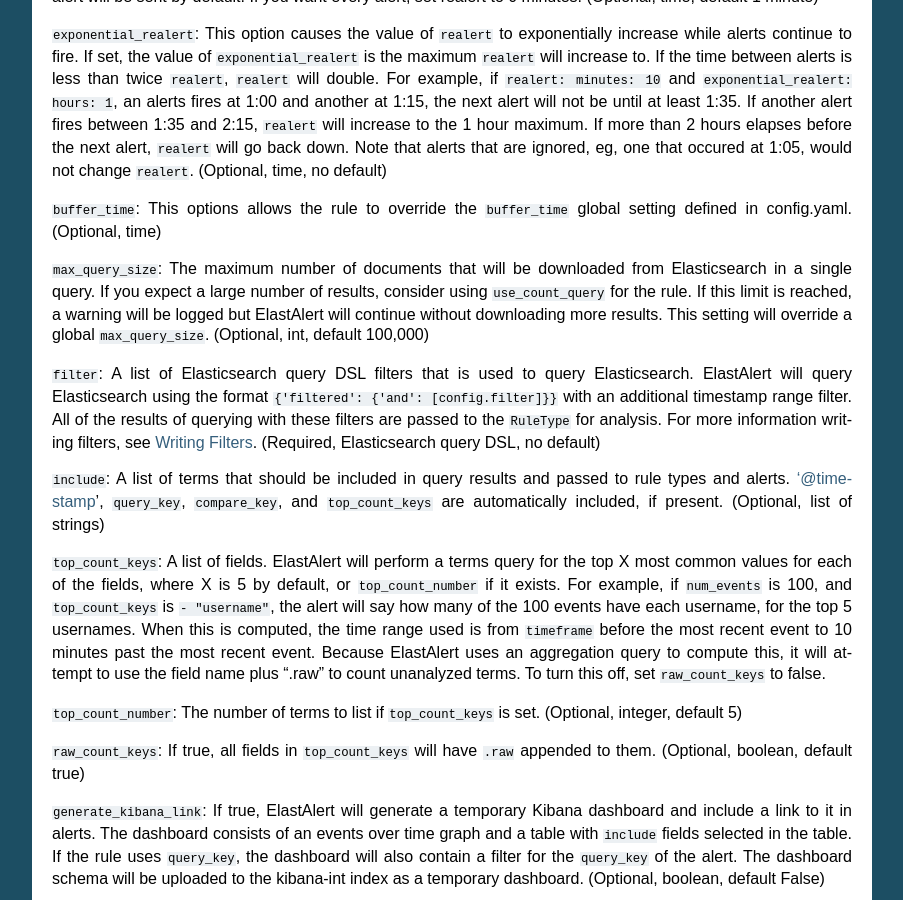
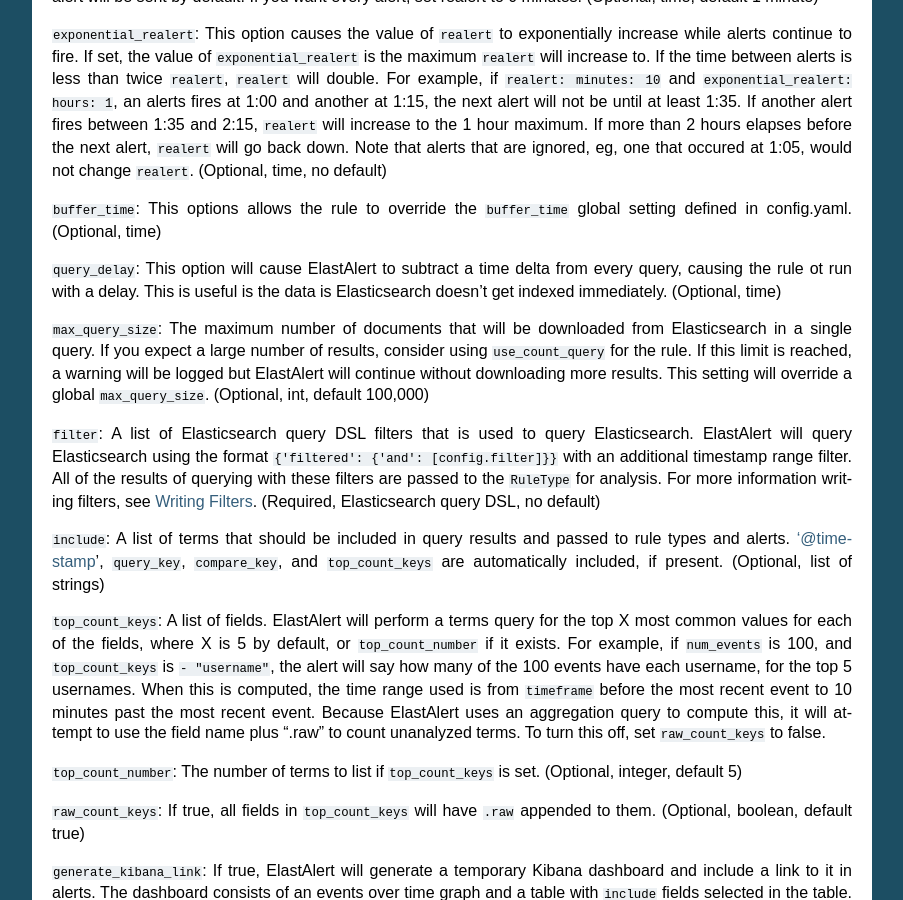
Before and after one commit to Yelp/elastalert, a Sphinx documentation site: the page built from docs/source/ruletypes.rst, in a window 1280 px wide and 900 px high, scrolled down 1209 px. Shown: the whole window, without its empty margins (198-1101 px from the left). Built offline with Sphinx 7.4.7, drawn with Linux system fonts in a browser that asks for light colours.

Commit message:
Added query delay to docs

```diff
--- a/docs/source/ruletypes.rst
+++ b/docs/source/ruletypes.rst
@@ -65,6 +65,9 @@ at 1:15, the next alert will not be until at least 1:35. If another alert fires
 one that occured at 1:05, would not change ``realert``. (Optional, time, no default)
 
 ``buffer_time``: This options allows the rule to override the ``buffer_time`` global setting defined in config.yaml. (Optional, time)
+
+``query_delay``: This option will cause ElastAlert to subtract a time delta from every query, causing the rule ot run with a delay.
+This is useful is the data is Elasticsearch doesn't get indexed immediately. (Optional, time)
 
 ``max_query_size``: The maximum number of documents that will be downloaded from Elasticsearch in a single query. If you
 expect a large number of results, consider using ``use_count_query`` for the rule. If this
```
